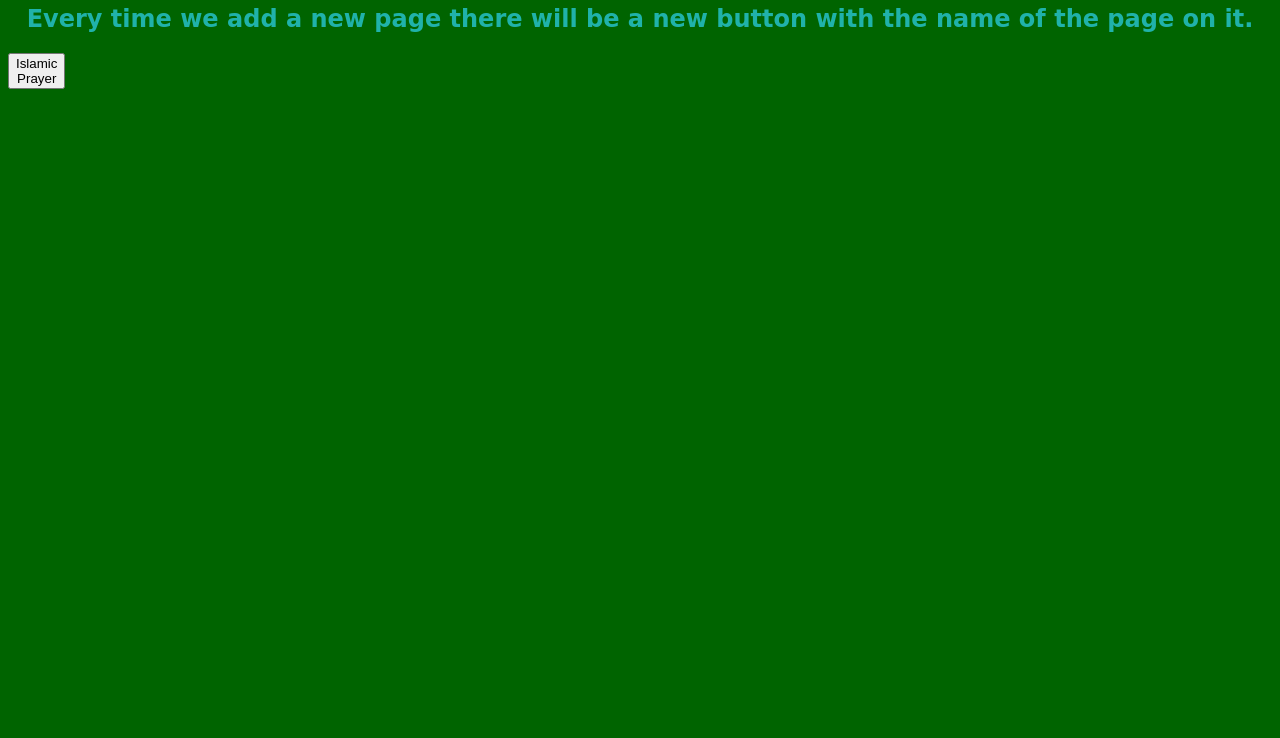
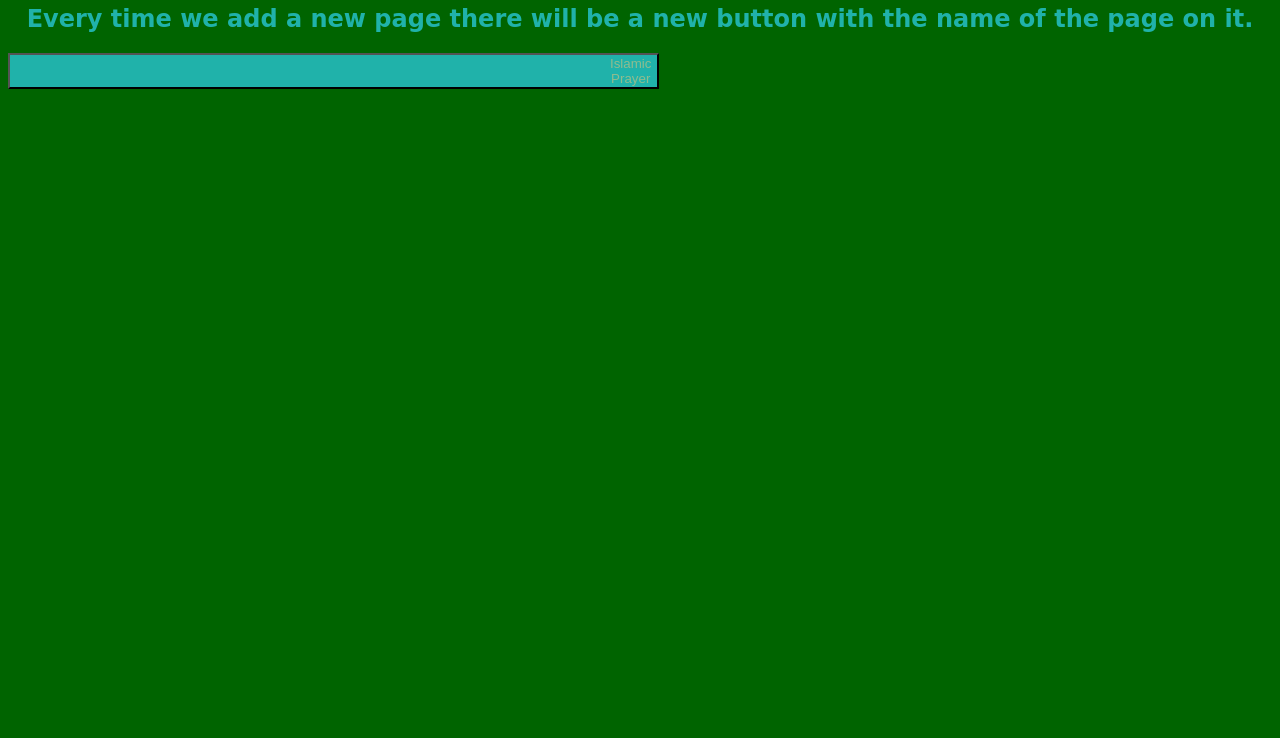
Before and after one commit to ComputerClubDCPS/wikiHOW, a plain HTML site: page main/index.html in a window 1280 px wide. Shown: the part 62-800 px from the top of the page. Drawn offline with Linux system fonts and the light colour scheme.

Commit message:
Update index.html

```diff
--- a/main/index.html
+++ b/main/index.html
@@ -13,6 +13,11 @@
             text-align:center;}
         body{
             background-color: darkgreen;}
+        button{
+              background-color: lightseagreen;
+              color: darkseagreen;
+              padding-left: 600;
+        }
             </style>
     </header>
     <body>
```
